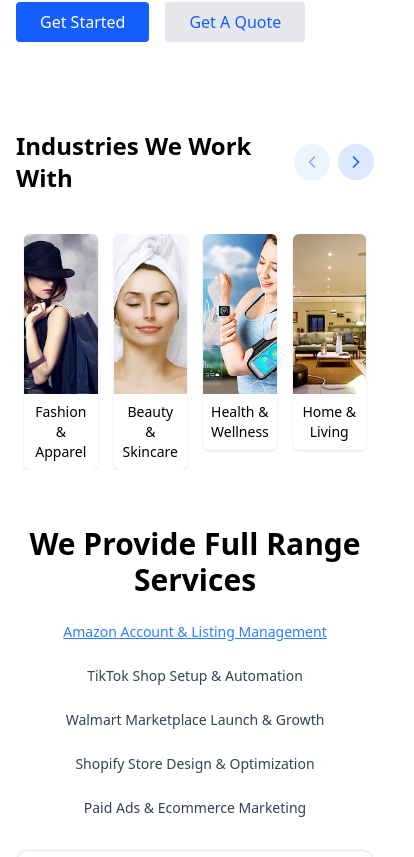
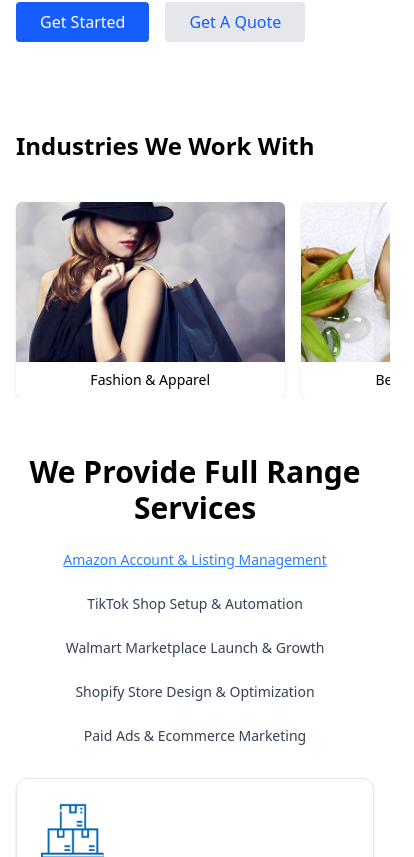
Before and after one commit to digitalrehman/eco-scalled, a React (Vite) app: page / in a window 390 px wide. Shown: the part 1987-2844 px from the top of the page, 414 px wide, since content can reach past the window. Built offline with nearby package versions, Linux system fonts and the light colour scheme.

Commit message:
add responsive

```diff
--- a/src/components/Footer.jsx
+++ b/src/components/Footer.jsx
@@ -98,14 +98,14 @@
               <div className="flex space-x-2 mb-4">
                 <div className="w-12 h-12 bg-gray-700 rounded overflow-hidden">
                   <img
-                    src={services_image.tiktok_1}
+                    src={services_image.tiktok}
                     alt="Product 1"
                     className="w-full h-full object-cover"
                   />
                 </div>
                 <div className="w-12 h-12 bg-gray-700 rounded overflow-hidden">
                   <img
-                    src={services_image.shopify_1}
+                    src={services_image.shopify}
                     alt="Product 2"
                     className="w-full h-full object-cover"
                   />
--- a/src/components/HeroSection.jsx
+++ b/src/components/HeroSection.jsx
@@ -60,11 +60,11 @@
 
         {/* Right Side Images */}
         <div className="lg:w-1/2 relative min-h-[400px] w-full ">
-          <img src={assets.banner} alt="Main" className="absolute right-10 bottom-0 w-60 lg:w-80 z-10" />
+          <img src={assets.banner} alt="Main" className="absolute md:right-10 right-1/3 bottom-0 w-60 lg:w-80 z-10" />
           <img src={assets.hero_walmart} alt="Walmart" className="absolute top-10 right-40 w-36" />
-          <img src={assets.hero_tiktok} alt="TikTok" className="absolute top-20 right-0 w-36" />
-          <img src={assets.hero_shopify} alt="Shopify" className="absolute bottom-10 -right-10 w-28" />
-          <img src={assets.hero_amazon} alt="Amazon Card" className="absolute bottom-20 right-40 w-40" />
+          <img src={assets.hero_tiktok} alt="TikTok" className="absolute top-30 md:right-0 left-30 w-36" />
+          <img src={assets.hero_shopify} alt="Shopify" className="absolute bottom-10 md:-right-10 left-16 w-28" />
+          <img src={assets.hero_amazon} alt="Amazon Card" className="absolute bottom-20 md:right-40 right-20 w-40" />
         </div>
       </div>
     </section>
--- a/src/components/IndustrySlider.jsx
+++ b/src/components/IndustrySlider.jsx
@@ -28,8 +28,10 @@
       <div className="max-w-6xl mx-auto px-4">
         {/* Header */}
         <div className="flex items-center justify-between mb-6">
-          <h2 className="text-2xl md:text-3xl font-bold my-4">Industries We Work With</h2>
-          <div className="flex gap-2">
+          <h2 className="text-2xl md:text-3xl font-bold my-4">
+            Industries We Work With
+          </h2>
+          <div className="hidden md:flex gap-2">
             <button
               onClick={prev}
               disabled={index === 0}
@@ -48,15 +50,13 @@
         </div>
 
         {/* Slider Container */}
-        <div className="relative overflow-hidden">
-          <div
-            className="flex transition-transform duration-500"
-            style={{ transform: `translateX(-${index * 25}%)` }}
-          >
+        <div className="relative">
+          {/* For small screens: scrollable */}
+          <div className="md:hidden flex gap-4 overflow-x-auto scrollbar-hide -mx-4 px-4">
             {industries.map((item, i) => (
               <div
                 key={i}
-                className="w-1/4 px-2 flex-shrink-0"
+                className="min-w-[75%] sm:min-w-[60%] flex-shrink-0"
               >
                 <div className="rounded-md shadow hover:shadow-lg transition">
                   <img
@@ -64,13 +64,36 @@
                     alt={item.title}
                     className="w-full h-40 object-cover rounded-t-md"
                   />
-                  <div className="p-2 text-center font-medium text-sm md:text-base">
+                  <div className="p-2 text-center font-medium text-sm">
                     {item.title}
                   </div>
                 </div>
               </div>
             ))}
           </div>
+
+          {/* For md+ screens: slider with buttons */}
+          <div className="hidden md:block overflow-hidden">
+            <div
+              className="flex transition-transform duration-500"
+              style={{ transform: `translateX(-${index * 25}%)` }}
+            >
+              {industries.map((item, i) => (
+                <div key={i} className="w-1/4 px-2 flex-shrink-0">
+                  <div className="rounded-md shadow hover:shadow-lg transition">
+                    <img
+                      src={item.img}
+                      alt={item.title}
+                      className="w-full h-40 object-cover rounded-t-md"
+                    />
+                    <div className="p-2 text-center font-medium text-sm md:text-base">
+                      {item.title}
+                    </div>
+                  </div>
+                </div>
+              ))}
+            </div>
+          </div>
         </div>
       </div>
     </div>
--- a/src/index.css
+++ b/src/index.css
@@ -3,3 +3,12 @@
 .background{
   background: linear-gradient(rgba(1, 1, 19, 0.274), rgba(1, 1, 29, 0.26)),url("./assets//images/background.png");
 }
+
+/* Global CSS (e.g., index.css or globals.css) */
+.scrollbar-hide::-webkit-scrollbar {
+  display: none;
+}
+.scrollbar-hide {
+  -ms-overflow-style: none;
+  scrollbar-width: none;
+}
```
